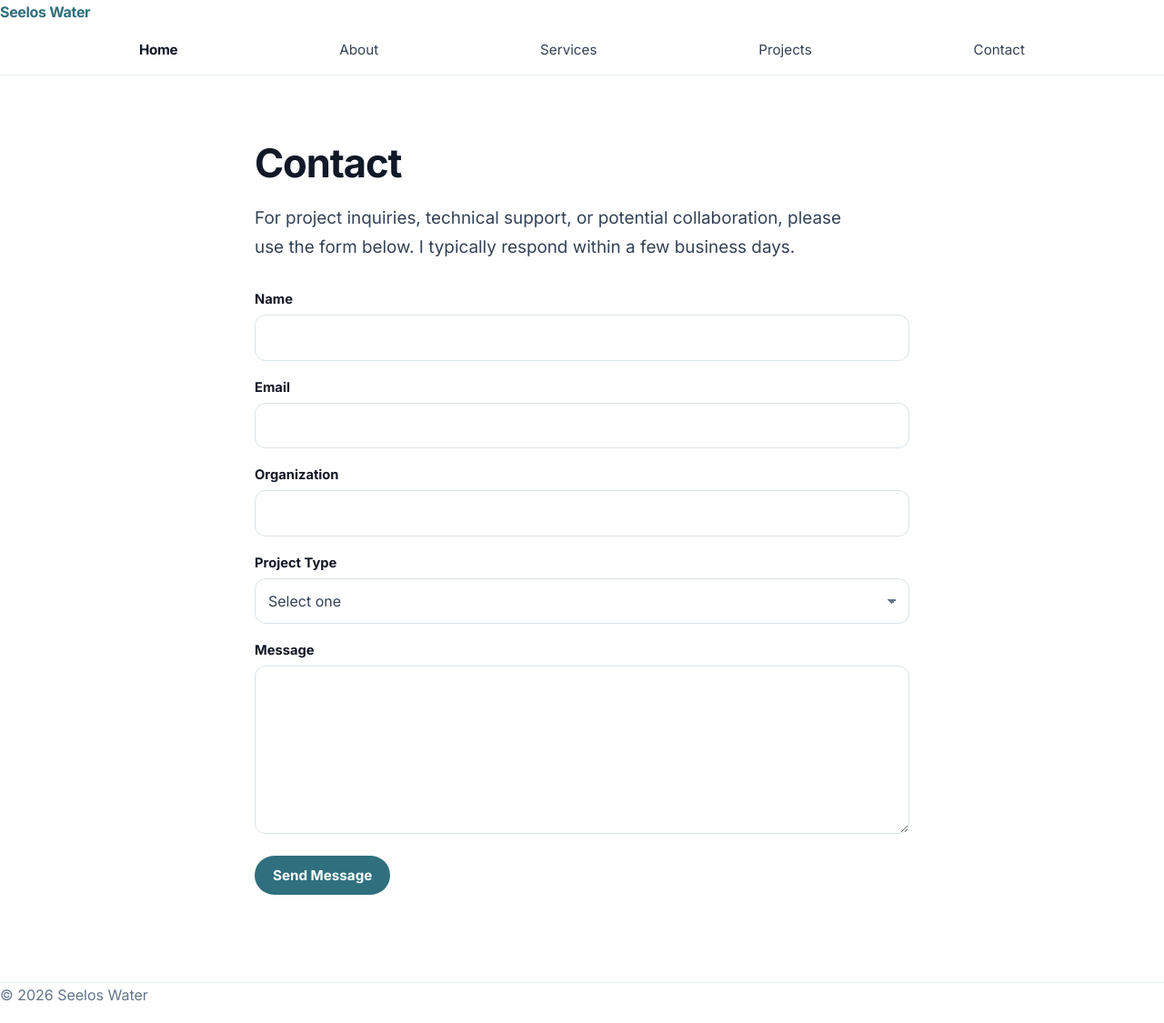
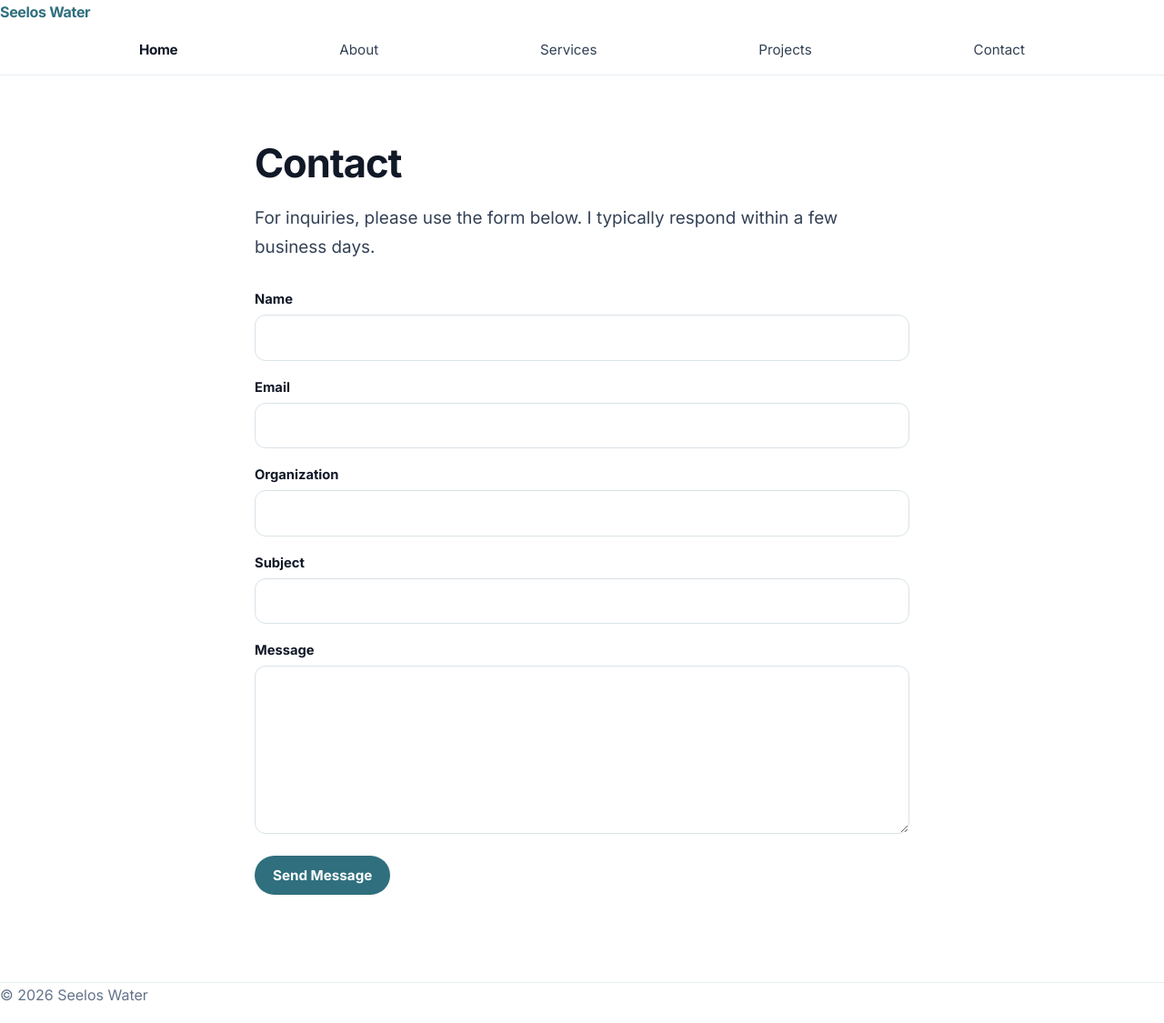
Before and after one commit to markseelos/seelos-water, a Jekyll site: the page built from contact.md, in a window 1280 px wide. Shown: the whole page at 91% size. Built offline with Jekyll 4.4.1, drawn with Linux system fonts in a browser that asks for light colours.

Commit message:
Update contact.md

```diff
--- a/contact.md
+++ b/contact.md
@@ -10,7 +10,7 @@ permalink: /contact/
     <h1>Contact</h1>
 
     <p class="lead">
-      For project inquiries, technical support, or potential collaboration, please use the form below.
+      For inquiries, please use the form below.
       I typically respond within a few business days.
     </p>
 
@@ -32,18 +32,8 @@ permalink: /contact/
       </div>
 
       <div class="form-field">
-        <label for="project-type">Project Type</label>
-        <select id="project-type" name="project_type">
-          <option value="">Select one</option>
-          <option value="TMDL implementation or regulatory support">TMDL Implementation / Regulatory Support</option>
-          <option value="Water quality monitoring">Water Quality Monitoring</option>
-          <option value="Groundwater or SGMA">Groundwater / SGMA</option>
-          <option value="Production wells or well planning">Production Wells / Well Planning</option>
-          <option value="Reservoir or surface water quality">Reservoir / Surface Water Quality</option>
-          <option value="GIS or statistical analysis">GIS / Statistical Analysis</option>
-          <option value="Utility project planning">Utility Project Planning</option>
-          <option value="Other">Other</option>
-        </select>
+        <label for="subject">Subject</label>
+        <input type="text" id="subject" name="subject" autocomplete="off" required>
       </div>
 
       <div class="form-field">
```
